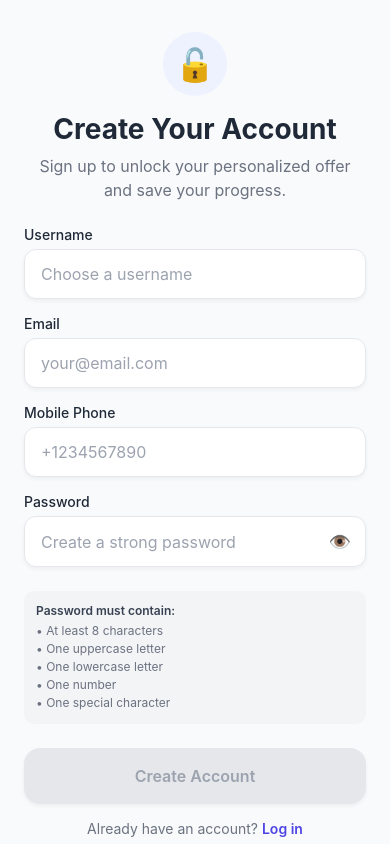
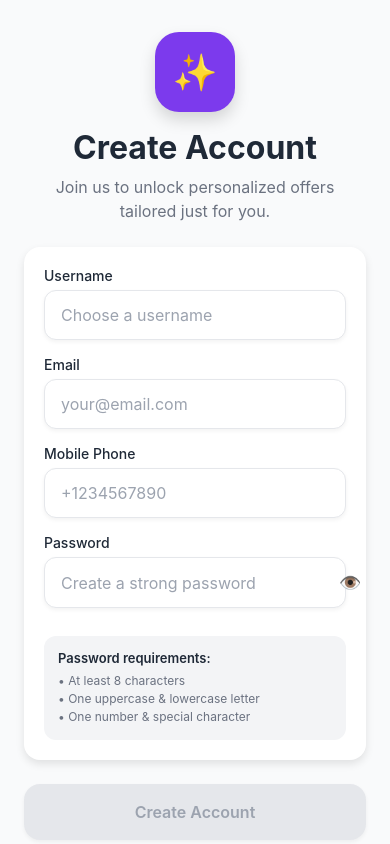
Before and after one commit to imjunaidzafar/offer-unlock, a React Native app: screen /SignUp in a window 390 px wide. Built offline with nearby package versions, Linux system fonts and the light colour scheme; what react-native-mmkv would draw is missing.

Commit message:
Update auth screens with new navigation flow and modern styling

```diff
--- a/src/screens/auth/LoginScreen.tsx
+++ b/src/screens/auth/LoginScreen.tsx
@@ -12,7 +12,9 @@ import {NativeStackNavigationProp} from '@react-navigation/native-stack';
 import {useForm, Controller} from 'react-hook-form';
 import {SafeAreaWrapper, Input, Button} from '../../components/ui';
 import {useAuthStore} from '../../store/useAuthStore';
+import {useWizardStore} from '../../store/useWizardStore';
 import {loginSchema, LoginFormData, safeZodResolver} from '../../utils/validation';
+import {colors, shadows, borderRadius} from '../../theme';
 import type {AuthStackParamList, RootStackParamList} from '../../types';
 
 type AuthNavigationProp = NativeStackNavigationProp<AuthStackParamList, 'Login'>;
@@ -21,10 +23,11 @@ type RootNavigationProp = NativeStackNavigationProp<RootStackParamList>;
 export const LoginScreen: React.FC = () => {
   const authNavigation = useNavigation<AuthNavigationProp>();
   const rootNavigation = useNavigation<RootNavigationProp>();
-  const login = useAuthStore((state) => state.login);
-  const isLoading = useAuthStore((state) => state.isLoading);
-  const error = useAuthStore((state) => state.error);
-  const clearError = useAuthStore((state) => state.clearError);
+  const login = useAuthStore(state => state.login);
+  const isLoading = useAuthStore(state => state.isLoading);
+  const error = useAuthStore(state => state.error);
+  const clearError = useAuthStore(state => state.clearError);
+  const isWizardCompleted = useWizardStore(state => state.isCompleted);
 
   const {
     control,
@@ -43,11 +46,20 @@ export const LoginScreen: React.FC = () => {
     try {
       clearError();
       await login(data);
-      // Navigate to Result screen on success
-      rootNavigation.reset({
-        index: 0,
-        routes: [{name: 'Result'}],
-      });
+      // Auth First: Navigate based on wizard completion status
+      if (isWizardCompleted) {
+        // Returning user who completed wizard - go to Home
+        rootNavigation.reset({
+          index: 0,
+          routes: [{name: 'Home'}],
+        });
+      } else {
+        // User needs to complete wizard
+        rootNavigation.reset({
+          index: 0,
+          routes: [{name: 'Wizard'}],
+        });
+      }
     } catch (err) {
       // Error is handled by the store and displayed via error state
     }
@@ -64,14 +76,18 @@ export const LoginScreen: React.FC = () => {
         behavior={Platform.OS === 'ios' ? 'padding' : 'height'}>
         <ScrollView
           contentContainerStyle={styles.scrollContent}
-          keyboardShouldPersistTaps="handled">
+          keyboardShouldPersistTaps="handled"
+          showsVerticalScrollIndicator={false}>
+          {/* Header with gradient accent */}
           <View style={styles.header}>
-            <View style={styles.lockIcon}>
-              <Text style={styles.lockEmoji}>🔐</Text>
+            <View style={styles.logoContainer}>
+              <View style={styles.logoGradient}>
+                <Text style={styles.logoIcon}>🔐</Text>
+              </View>
             </View>
             <Text style={styles.title}>Welcome Back</Text>
             <Text style={styles.subtitle}>
-              Log in to access your account and view your offers.
+              Log in to access your account and view your personalized offers.
             </Text>
           </View>
 
@@ -81,7 +97,8 @@ export const LoginScreen: React.FC = () => {
             </View>
           )}
 
-          <View style={styles.form}>
+          {/* Form Card */}
+          <View style={styles.formCard}>
             <Controller
               control={control}
               name="emailOrUsername"
@@ -152,49 +169,58 @@ const styles = StyleSheet.create({
     paddingTop: 48,
     paddingBottom: 32,
   },
-  lockIcon: {
-    width: 64,
-    height: 64,
-    borderRadius: 32,
-    backgroundColor: '#EEF2FF',
+  logoContainer: {
+    marginBottom: 20,
+  },
+  logoGradient: {
+    width: 80,
+    height: 80,
+    borderRadius: 24,
+    backgroundColor: colors.gradient.start,
     alignItems: 'center',
     justifyContent: 'center',
-    marginBottom: 16,
+    ...shadows.lg,
   },
-  lockEmoji: {
-    fontSize: 32,
+  logoIcon: {
+    fontSize: 36,
   },
   title: {
-    fontSize: 28,
+    fontSize: 32,
     fontWeight: '700',
-    color: '#1F2937',
+    color: colors.text.primary,
     marginBottom: 8,
     textAlign: 'center',
   },
   subtitle: {
     fontSize: 16,
-    color: '#6B7280',
+    color: colors.text.secondary,
     textAlign: 'center',
     lineHeight: 24,
+    paddingHorizontal: 16,
   },
   errorContainer: {
     backgroundColor: '#FEF2F2',
-    borderRadius: 10,
-    padding: 12,
+    borderRadius: borderRadius.md,
+    padding: 14,
     marginBottom: 16,
+    borderLeftWidth: 4,
+    borderLeftColor: colors.error,
   },
   errorText: {
-    color: '#DC2626',
+    color: colors.error,
     fontSize: 14,
-    textAlign: 'center',
+    fontWeight: '500',
   },
-  form: {
-    flex: 1,
+  formCard: {
+    backgroundColor: colors.background.card,
+    borderRadius: borderRadius.lg,
+    padding: 20,
+    ...shadows.md,
   },
   forgotPassword: {
     fontSize: 14,
-    color: '#4F46E5',
-    fontWeight: '500',
+    color: colors.accent.primary,
+    fontWeight: '600',
     textAlign: 'right',
     marginTop: 8,
   },
@@ -204,15 +230,15 @@ const styles = StyleSheet.create({
   signUpPrompt: {
     flexDirection: 'row',
     justifyContent: 'center',
-    marginTop: 16,
+    marginTop: 20,
   },
   signUpText: {
-    fontSize: 14,
-    color: '#6B7280',
+    fontSize: 15,
+    color: colors.text.secondary,
   },
   signUpLink: {
-    fontSize: 14,
-    color: '#4F46E5',
+    fontSize: 15,
+    color: colors.accent.primary,
     fontWeight: '600',
   },
 });
--- a/src/screens/auth/SignUpScreen.tsx
+++ b/src/screens/auth/SignUpScreen.tsx
@@ -6,7 +6,6 @@ import {
   ScrollView,
   KeyboardAvoidingView,
   Platform,
-  Alert,
 } from 'react-native';
 import {useNavigation} from '@react-navigation/native';
 import {NativeStackNavigationProp} from '@react-navigation/native-stack';
@@ -14,6 +13,7 @@ import {useForm, Controller} from 'react-hook-form';
 import {SafeAreaWrapper, Input, Button} from '../../components/ui';
 import {useAuthStore} from '../../store/useAuthStore';
 import {signUpSchema, SignUpFormData, safeZodResolver} from '../../utils/validation';
+import {colors, shadows, borderRadius} from '../../theme';
 import type {AuthStackParamList, RootStackParamList} from '../../types';
 
 type AuthNavigationProp = NativeStackNavigationProp<AuthStackParamList, 'SignUp'>;
@@ -22,10 +22,10 @@ type RootNavigationProp = NativeStackNavigationProp<RootStackParamList>;
 export const SignUpScreen: React.FC = () => {
   const authNavigation = useNavigation<AuthNavigationProp>();
   const rootNavigation = useNavigation<RootNavigationProp>();
-  const signUp = useAuthStore((state) => state.signUp);
-  const isLoading = useAuthStore((state) => state.isLoading);
-  const error = useAuthStore((state) => state.error);
-  const clearError = useAuthStore((state) => state.clearError);
+  const signUp = useAuthStore(state => state.signUp);
+  const isLoading = useAuthStore(state => state.isLoading);
+  const error = useAuthStore(state => state.error);
+  const clearError = useAuthStore(state => state.clearError);
 
   const {
     control,
@@ -46,10 +46,10 @@ export const SignUpScreen: React.FC = () => {
     try {
       clearError();
       await signUp(data);
-      // Navigate to Result screen on success
+      // Auth First: New users go to Wizard
       rootNavigation.reset({
         index: 0,
-        routes: [{name: 'Result'}],
+        routes: [{name: 'Wizard'}],
       });
     } catch (err) {
       // Error is handled by the store and displayed via error state
@@ -67,14 +67,18 @@ export const SignUpScreen: React.FC = () => {
         behavior={Platform.OS === 'ios' ? 'padding' : 'height'}>
         <ScrollView
           contentContainerStyle={styles.scrollContent}
-          keyboardShouldPersistTaps="handled">
+          keyboardShouldPersistTaps="handled"
+          showsVerticalScrollIndicator={false}>
+          {/* Header */}
           <View style={styles.header}>
-            <View style={styles.lockIcon}>
-              <Text style={styles.lockEmoji}>🔓</Text>
+            <View style={styles.logoContainer}>
+              <View style={styles.logoGradient}>
+                <Text style={styles.logoIcon}>✨</Text>
+              </View>
             </View>
-            <Text style={styles.title}>Create Your Account</Text>
+            <Text style={styles.title}>Create Account</Text>
             <Text style={styles.subtitle}>
-              Sign up to unlock your personalized offer and save your progress.
+              Join us to unlock personalized offers tailored just for you.
             </Text>
           </View>
 
@@ -84,7 +88,8 @@ export const SignUpScreen: React.FC = () => {
             </View>
           )}
 
-          <View style={styles.form}>
+          {/* Form Card */}
+          <View style={styles.formCard}>
             <Controller
               control={control}
               name="username"
@@ -155,12 +160,10 @@ export const SignUpScreen: React.FC = () => {
             />
 
             <View style={styles.passwordHints}>
-              <Text style={styles.hintTitle}>Password must contain:</Text>
+              <Text style={styles.hintTitle}>Password requirements:</Text>
               <Text style={styles.hint}>• At least 8 characters</Text>
-              <Text style={styles.hint}>• One uppercase letter</Text>
-              <Text style={styles.hint}>• One lowercase letter</Text>
-              <Text style={styles.hint}>• One number</Text>
-              <Text style={styles.hint}>• One special character</Text>
+              <Text style={styles.hint}>• One uppercase & lowercase letter</Text>
+              <Text style={styles.hint}>• One number & special character</Text>
             </View>
           </View>
 
@@ -197,60 +200,69 @@ const styles = StyleSheet.create({
     paddingTop: 32,
     paddingBottom: 24,
   },
-  lockIcon: {
-    width: 64,
-    height: 64,
-    borderRadius: 32,
-    backgroundColor: '#EEF2FF',
+  logoContainer: {
+    marginBottom: 16,
+  },
+  logoGradient: {
+    width: 80,
+    height: 80,
+    borderRadius: 24,
+    backgroundColor: colors.accent.primary,
     alignItems: 'center',
     justifyContent: 'center',
-    marginBottom: 16,
+    ...shadows.lg,
   },
-  lockEmoji: {
-    fontSize: 32,
+  logoIcon: {
+    fontSize: 36,
   },
   title: {
-    fontSize: 28,
+    fontSize: 32,
     fontWeight: '700',
-    color: '#1F2937',
+    color: colors.text.primary,
     marginBottom: 8,
     textAlign: 'center',
   },
   subtitle: {
     fontSize: 16,
-    color: '#6B7280',
+    color: colors.text.secondary,
     textAlign: 'center',
     lineHeight: 24,
+    paddingHorizontal: 16,
   },
   errorContainer: {
     backgroundColor: '#FEF2F2',
-    borderRadius: 10,
-    padding: 12,
+    borderRadius: borderRadius.md,
+    padding: 14,
     marginBottom: 16,
+    borderLeftWidth: 4,
+    borderLeftColor: colors.error,
   },
   errorText: {
-    color: '#DC2626',
+    color: colors.error,
     fontSize: 14,
-    textAlign: 'center',
+    fontWeight: '500',
   },
-  form: {
-    flex: 1,
+  formCard: {
+    backgroundColor: colors.background.card,
+    borderRadius: borderRadius.lg,
+    padding: 20,
+    ...shadows.md,
   },
   passwordHints: {
-    backgroundColor: '#F3F4F6',
-    borderRadius: 10,
-    padding: 12,
-    marginTop: 8,
+    backgroundColor: colors.background.secondary,
+    borderRadius: borderRadius.md,
+    padding: 14,
+    marginTop: 12,
   },
   hintTitle: {
-    fontSize: 12,
+    fontSize: 13,
     fontWeight: '600',
-    color: '#374151',
-    marginBottom: 4,
+    color: colors.text.primary,
+    marginBottom: 6,
   },
   hint: {
     fontSize: 12,
-    color: '#6B7280',
+    color: colors.text.secondary,
     lineHeight: 18,
   },
   footer: {
@@ -259,15 +271,15 @@ const styles = StyleSheet.create({
   loginPrompt: {
     flexDirection: 'row',
     justifyContent: 'center',
-    marginTop: 16,
+    marginTop: 20,
   },
   loginText: {
-    fontSize: 14,
-    color: '#6B7280',
+    fontSize: 15,
+    color: colors.text.secondary,
   },
   loginLink: {
-    fontSize: 14,
-    color: '#4F46E5',
+    fontSize: 15,
+    color: colors.accent.primary,
     fontWeight: '600',
   },
 });
```
